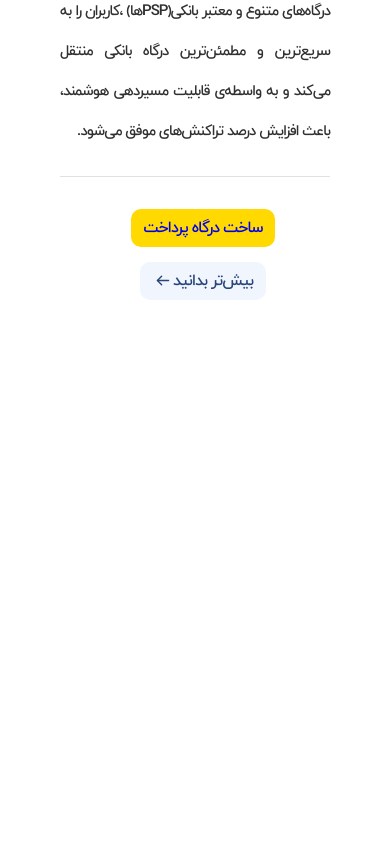
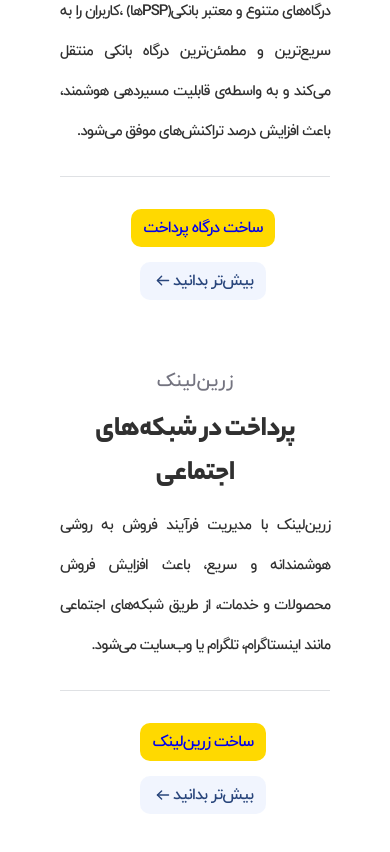
Before and after one commit to AMIRHOSEINASGHARI/zarinpal, a React (Create React App) app: page / in a window 390 px wide. Shown: the part 916-1768 px from the top of the page. Before the commit the page ends 1276 px from the top, so only its background shows below. Built offline with nearby package versions, Linux system fonts and the light colour scheme.

Commit message:
section second-cart created

```diff
--- a/src/App.js
+++ b/src/App.js
@@ -1,5 +1,6 @@
 import React from 'react';
 import FirstCart from './components/carts/FirstCart';
+import SecondCart from './components/carts/SecondCart';
 import LandingPage from './components/landing page/LandingPage';
 import Navbar from './components/navbar/Navbar';
 
@@ -9,6 +10,7 @@
       <Navbar />
       <LandingPage />
       <FirstCart />
+      <SecondCart />
     </div>
   );
 };
--- /dev/null
+++ b/src/components/carts/SecondCart.js
@@ -0,0 +1,35 @@
+import React from 'react';
+import styles from './SecondCart.module.css'
+
+//tools
+import socialImage from '../../tools/images/social-image.svg'
+import arrow from '../../tools/images/arrow.svg'
+
+const SecondCart = () => {
+    return (
+        <section className={styles.secondSection}>
+            <div className={styles.titles}>
+                <h3>زرین‌لینک</h3>
+                <h1>پرداخت در شبکه‌های اجتماعی</h1>
+                <p>
+                زرین‌لینک با مدیریت فرآیند فروش به روشی
+                هوشمندانه و سریع، باعث افزایش فروش محصولات و
+                خدمات، از طریق شبکه‌های اجتماعی مانند
+                اینستاگرام، تلگرام یا وب‌سایت می‌شود.
+                </p>
+                <div className={styles.buttons}>
+                    <a href='#' className={styles.firstBtn}>ساخت زرین‌لینک</a>
+                    <a href='#' className={styles.secondBtn}>
+                        بیش‌تر بدانید
+                        <img src={arrow} alt='arrow' />
+                    </a>
+                </div>
+            </div>
+            <div className={styles.image}>
+                <img src={socialImage} alt='socialImage' />
+            </div>
+        </section>
+    );
+};
+
+export default SecondCart;
--- /dev/null
+++ b/src/components/carts/SecondCart.module.css
@@ -0,0 +1,146 @@
+@font-face {
+    font-family: YekanBakhHeavy;
+    src: url('../../tools/font-src/YekanBakhHeavy.woff');
+}
+@font-face {
+    font-family: iranyekanwebmedium;
+    src: url('../../tools/font-src/iranyekanwebmedium.woff');
+}
+
+.secondSection {
+    display: flex;
+    align-items: flex-start;
+    justify-content: space-between;
+    width: 1170px;
+    margin: -20px auto;
+}
+
+.image img {
+    width: 650px;
+}
+
+.titles h3 {
+    font-family: iranyekanwebmedium;
+    font-weight: 500;
+    color: #747480;
+
+}
+
+.titles h1 {
+    font-family: YekanBakhHeavy;
+    font-weight: 800;
+    font-size: 2rem;
+    letter-spacing: -1px;
+    color: #303030;
+    margin-top: -5px;
+}
+
+.titles p {
+    width: 500px;
+    font-family: iranyekanwebmedium;
+    color: #303030;
+    line-height: 40px;
+    font-size: 15px;
+    letter-spacing: -1px;
+    border-bottom: 1px solid #dfe1e4;
+    padding-bottom: 1.5rem;
+    margin-bottom: 2rem;
+}
+
+.buttons {
+    display: flex;
+}
+
+.buttons a {
+    text-decoration: none;
+    margin-left: 1rem;
+}
+
+.buttons .firstBtn {
+    background-color: #ffd900;
+    padding: 0.5rem 0.8rem;
+    border-radius: 10px;
+    font-family: iranyekanwebmedium;
+    letter-spacing: -1px;
+}
+
+.buttons .secondBtn {
+    background-color: rgba(232,239,254,.6);
+    color: #28457b !important;
+    padding: 0.5rem 0.8rem;
+    border-radius: 10px;
+    display: flex;
+    width: fit-content;
+    align-items: center;
+    justify-content: center;
+    text-align: center;
+    font-family: iranyekanwebmedium;
+    letter-spacing: -1px;
+}
+
+.buttons .secondBtn img {
+    width: 20px;
+}
+
+/* --------------------------------------------------media query------------------------------------------- */
+
+@media (max-width: 1200px) {
+    .secondSection {
+        width: 940px;
+    }
+    .image img {
+        width: 500px;
+    }
+    .titles p {
+        width: 400px;
+        margin-top: -15px;
+    }
+}
+@media (max-width: 990px) {
+    .secondSection {
+        flex-direction: column;
+        align-items: center;
+        width: auto;
+    }
+    .titles {
+        padding: 60px;
+        margin-top: -50px;
+    }
+    .titles p {
+        width: unset;
+    }
+}
+@media (max-width: 768px) {
+    .titles h1 {
+        font-size: 1.8rem;
+    }
+    .titles {
+        text-align: center;
+    }
+    .titles p {
+        text-align: justify;
+    }
+    .buttons {
+        justify-content: center;
+    }
+}
+@media (max-width: 575px) {
+    .image {
+        display: none;
+    }
+    .titles {
+        padding: 60px;
+        margin-top: -50px;
+    }
+}
+@media (max-width: 410px) {
+    .buttons {
+        flex-direction: column;
+        justify-content: center;
+        align-items: center;
+    }
+    .buttons .firstBtn {
+        margin-bottom: 15px;
+    }
+
+}
```
